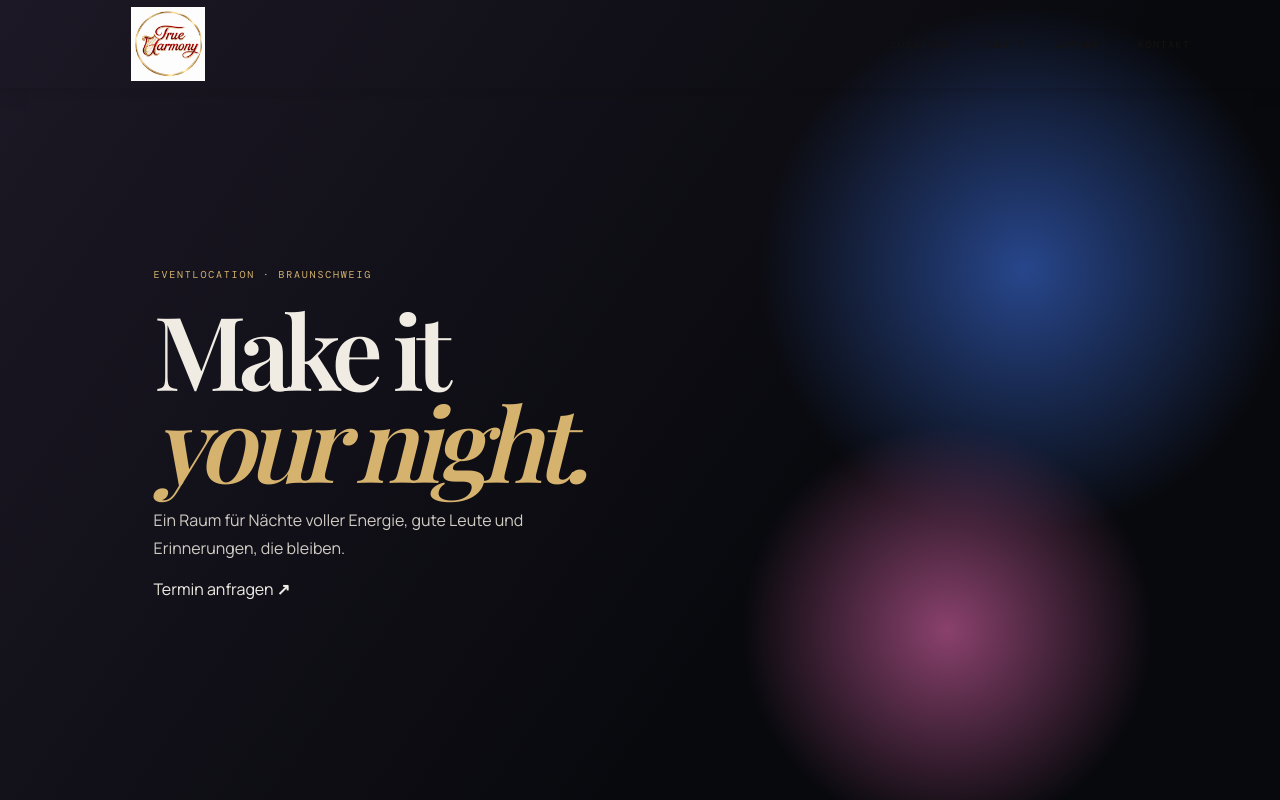
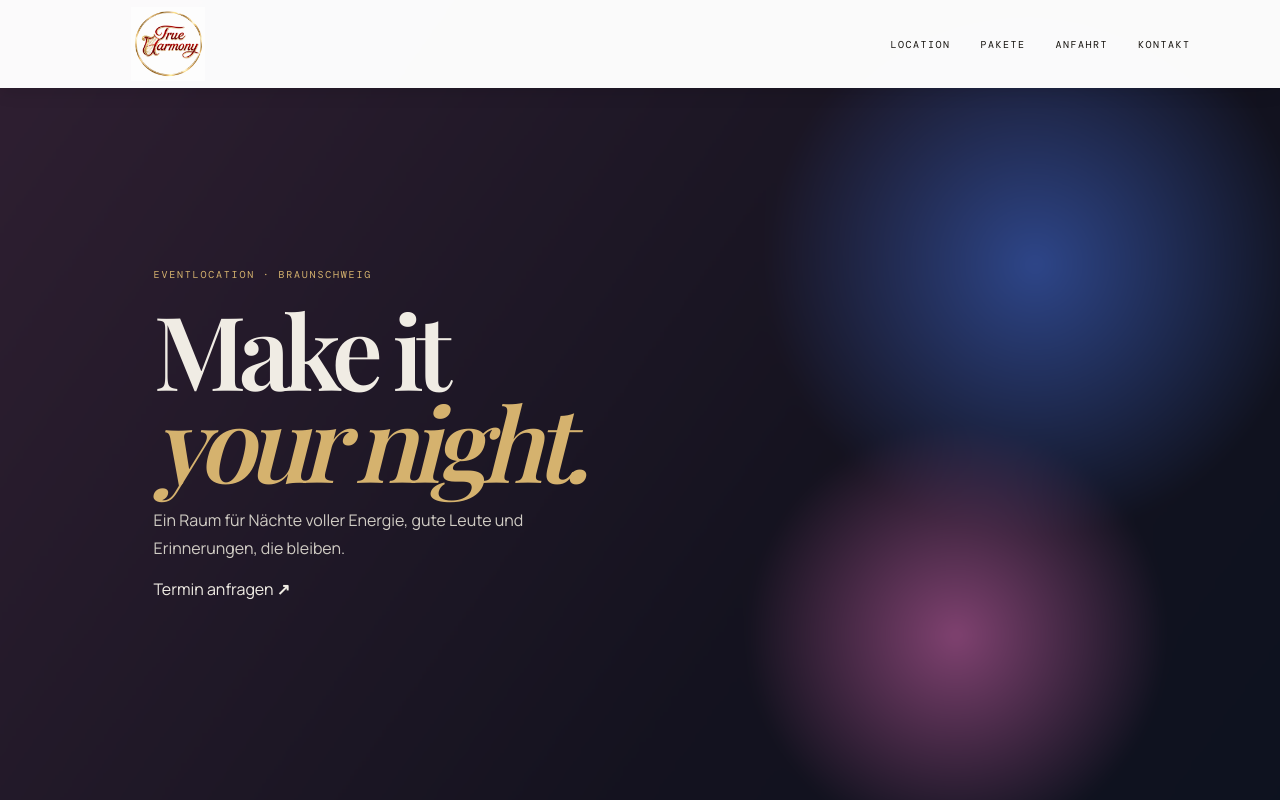
Before and after one commit to AsapYugo/True-Harmony-Website, a plain HTML site: page index.html in a window 1280 px wide. Shown: the top 800 px of the page. Drawn offline with nearby package versions, Linux system fonts and the light colour scheme; a web font is replaced by a local one.

Commit message:
Make header white and use assets/party.jpeg as a blurred/tinted hero background

```diff
--- a/style.css
+++ b/style.css
@@ -1,4 +1,4 @@
-/* style.css — formatiert und Hintergrundbild (party.jpeg) repariert */
+/* style.css — formatiert, Header weiß gelassen, und party-Hintergrundbild sichtbar gemacht */
 * {
   box-sizing: border-box;
 }
@@ -19,12 +19,14 @@ a {
   text-decoration: none;
 }
 
+/* Header soll weiß bleiben, weil das Logo einen weißen Hintergrund hat. */
 header {
   height: 88px;
   position: absolute;
-  z-index: 5;
+  z-index: 30; /* über dem Hero-Bild */
   inset: 0 0 auto;
-  background: #fff0;
+  /* dauerhaft weiß, leicht durchsichtig damit es harmonisch mit dem Hintergrund verschmilzt */
+  background: rgba(255,255,255,0.98);
   display: flex;
   align-items: center;
   justify-content: space-between;
@@ -73,22 +75,41 @@ button {
     radial-gradient(circle at 74% 70%, #8a416d, transparent 18%),
     radial-gradient(circle at 80% 30%, #27468b, transparent 22%),
     linear-gradient(125deg, #1c1825, #08090d 62%),
-    url("assets/party.jpeg");
+    url("./assets/party.jpeg"); /* robuster relativer Pfad */
   /* fallback in case the image path is wrong */
   background-color: #d5b26e;
   background-repeat: no-repeat;
   background-size: cover;
   background-position: center;
+
+  /* Sichtbar hinter dem Content, leicht unscharf und skaliert, damit es schön weich wirkt */
+  z-index: 1;
+  filter: blur(5px);
+  transform: scale(1.03);
+  -webkit-transform: scale(1.03);
+  will-change: transform, filter;
+  transition: filter .3s ease, transform .3s ease;
+}
+
+/* Farb-Overlay / Tönung über dem Bild, damit es mit dem Farbschema verschmilzt */
+.photo::after{
+  content: "";
+  position: absolute;
+  inset: 0;
+  background: linear-gradient(125deg, rgba(138,65,109,0.18), rgba(39,70,139,0.14));
+  pointer-events: none;
+  z-index: 2; /* über dem Bild, unter Text */
 }
 
 /* extra shadow overlay (if used) */
 .shadow {
   background: linear-gradient(0deg, #090a0e, #090a0e 32%);
+  z-index: 3;
 }
 
 .heroText {
   position: absolute;
-  z-index: 18;
+  z-index: 40; /* über allem */
   top: 29%;
   left: 12%;
   max-width: 600px;
```
